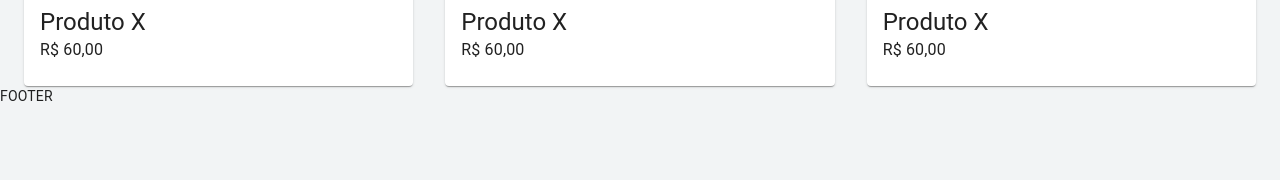
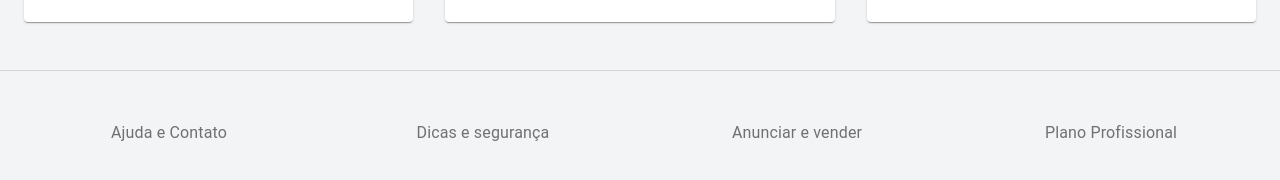
Before and after one commit to reginaldodlneto/tourx, a Next.js app: page / in a window 1280 px wide. Shown: the part 808-988 px from the top of the page. Before the commit the page ends 914 px from the top, so only its background shows below. Built offline with nearby package versions, Linux system fonts and the light colour scheme.

Commit message:
adicionando footer e container no template

```diff
--- a/pages/index.js
+++ b/pages/index.js
@@ -17,9 +17,6 @@
 import TemplateDefault from '../src/templates/Default'
 
 const useStyles = makeStyles(theme => ({
-  searchContainer: {
-    padding: theme.spacing(8, 10, 6)
-  },
   searchBox: {
     display: 'flex',
     justifyContent: 'center',
@@ -36,7 +33,7 @@
 
   return (
     <TemplateDefault>
-      <Container maxWidth="md" className={classes.searchContainer}>
+      <Container maxWidth="md">
         <Typography
           component="h1"
           variant="h3"
--- a/pages/user/dashboard.js
+++ b/pages/user/dashboard.js
@@ -13,9 +13,6 @@
 import TemplateDefault from '../../src/templates/Default'
 
 const useStyles = makeStyles(theme => ({
-  container: {
-    padding: theme.spacing(8, 0, 6)
-  },
   cardMedia: {
     padding: '56%'
   },
@@ -30,7 +27,7 @@
 
   return (
     <TemplateDefault>
-      <Container maxWidth="sm" className={classes.container}>
+      <Container maxWidth="sm">
         <Typography component="h1" variant="h2" align="center">
           Meus Anúncios
         </Typography>
--- a/pages/user/publish.js
+++ b/pages/user/publish.js
@@ -22,9 +22,6 @@
 const useStyles = makeStyles(theme => ({
   mask: {}, // Quando está assim, sabe que está sendo usando como filho
   mainImage: {},
-  container: {
-    padding: theme.spacing(8, 0, 6)
-  },
   boxContainer: {
     paddingBottom: theme.spacing(3)
   },
@@ -106,7 +103,7 @@
 
   return (
     <TemplateDefault>
-      <Container maxWidth="sm" className={classes.container}>
+      <Container maxWidth="sm">
         <Typography
           component="h1"
           variant="h2"
--- /dev/null
+++ b/src/components/Footer.js
@@ -0,0 +1,65 @@
+import Link from 'next/link'
+import { Box, Container, Grid, Typography } from '@material-ui/core'
+import { makeStyles } from '@material-ui/core/styles'
+
+const useStyles = makeStyles(theme => ({
+  footer: {
+    borderTop: `1px solid ${theme.palette.divider}`,
+    paddingTop: theme.spacing(3),
+    paddingBottom: theme.spacing(3),
+    [theme.breakpoints.up('sm')]: {
+      // AJUSTE DE RESPONSIVIDADE (MEDIA QUERY)
+      paddingTop: theme.spacing(6),
+      paddingBottom: theme.spacing(6)
+    }
+  }
+}))
+
+const Footer = () => {
+  const classes = useStyles()
+
+  return (
+    <Container maxWidth="lg" component="footer" className={classes.footer}>
+      <Grid container spacing={3}>
+        <Grid item xs={6} sm={3}>
+          <Box textAlign="center">
+            <Link href="#" passHref>
+              <Typography color="textSecondary" variant="subtitle1">
+                Ajuda e Contato
+              </Typography>
+            </Link>
+          </Box>
+        </Grid>
+        <Grid item xs={6} sm={3}>
+          <Box textAlign="center">
+            <Link href="#" passHref>
+              <Typography color="textSecondary" variant="subtitle1">
+                Dicas e segurança
+              </Typography>
+            </Link>
+          </Box>
+        </Grid>
+        <Grid item xs={6} sm={3}>
+          <Box textAlign="center">
+            <Link href="#" passHref>
+              <Typography color="textSecondary" variant="subtitle1">
+                Anunciar e vender
+              </Typography>
+            </Link>
+          </Box>
+        </Grid>
+        <Grid item xs={6} sm={3}>
+          <Box textAlign="center">
+            <Link href="#" passHref>
+              <Typography color="textSecondary" variant="subtitle1">
+                Plano Profissional
+              </Typography>
+            </Link>
+          </Box>
+        </Grid>
+      </Grid>
+    </Container>
+  )
+}
+
+export default Footer
--- a/src/components/Header.js
+++ b/src/components/Header.js
@@ -60,7 +60,7 @@
             </Link>
             <IconButton
               color="secondary"
-              onCLick={e => setAnchorUserMenu(e.currentTarget)}
+              onClick={e => setAnchorUserMenu(e.currentTarget)}
             >
               {true === false ? <Avatar src="" /> : <AccountCircle />}
               <Typography
--- a/src/templates/Default.js
+++ b/src/templates/Default.js
@@ -1,11 +1,22 @@
+import { Box } from '@material-ui/core'
+import { makeStyles } from '@material-ui/core/styles'
+
 import Header from '../components/Header'
+import Footer from '../components/Footer'
+
+const useStyles = makeStyles(theme => ({
+  container: {
+    padding: theme.spacing(6, 0, 6)
+  }
+}))
 
 const Default = ({ children }) => {
+  const classes = useStyles()
   return (
     <>
       <Header />
-      {children}
-      <footer>FOOTER</footer>
+      <Box className={classes.container}>{children}</Box>
+      <Footer />
     </>
   )
 }
```
